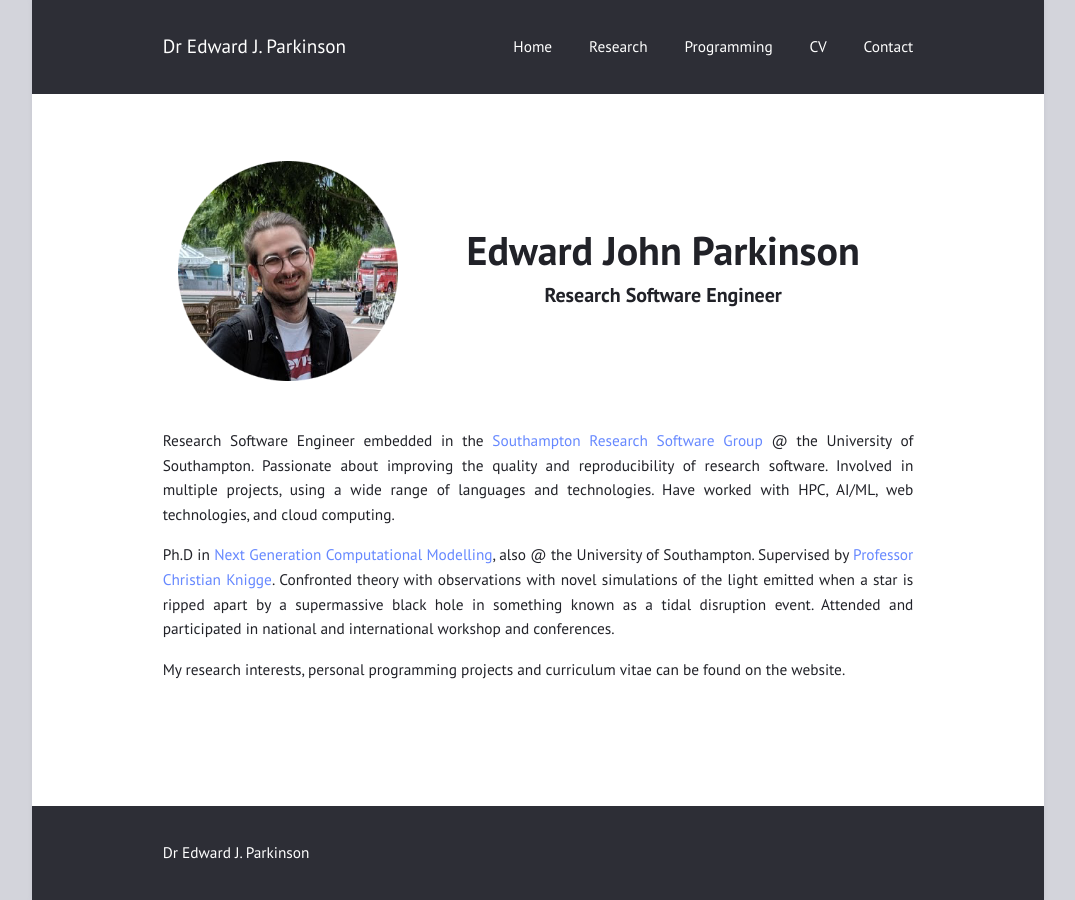
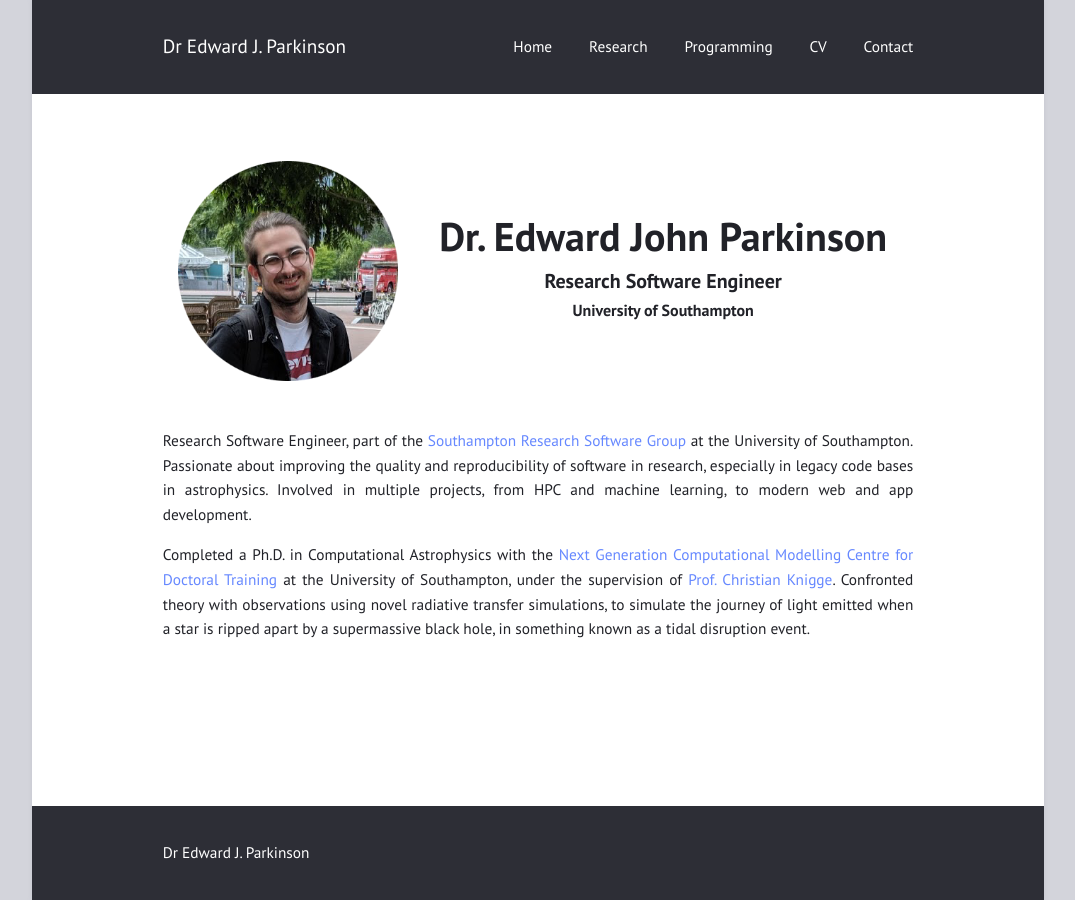
Before and after one commit to saultyevil/saultyevil.github.io, a Jekyll site: the page built from index.md, in a window 1280 px wide. Shown: the whole page, without its empty margins (102-1177 px from the left). Built offline with Jekyll 4.4.1, drawn with Linux system fonts in a browser that asks for light colours.

Commit message:
mostly text changes but fix some formatting issues

```diff
--- a/_includes/meta.html
+++ b/_includes/meta.html
@@ -1,5 +1,5 @@
 <header>
-    <h2>{{ include.post.title }}</h2>
+    <h3>{{ include.post.title }}</h3>
 
     {% if include.post.subtitle %}
       {{ include.post.subtitle }}
--- a/index.md
+++ b/index.md
@@ -11,29 +11,27 @@ layout: page
             <img src="img/me.png" alt="it's me" style="max-width: 100%; height: auto;" />
         </div>
         <div class="col align-self-center" align="center">
-            <h1>Edward John Parkinson</h1>
+            <h1>Dr. Edward John Parkinson</h1>
             <h5>Research Software Engineer</h5>
+            <h6>University of Southampton</h6>
         </div>
     </div>
 </div>
 <br />
 
-Research Software Engineer embedded in the [Southampton Research Software
-Group](https://rsgsoton.net/) @ the University of Southampton. Passionate about
-improving the quality and reproducibility of research software. Involved in
-multiple projects, using a wide range of languages and technologies. Have
-worked with HPC, AI/ML, web technologies, and cloud computing.
+Research Software Engineer, part of the [Southampton Research Software
+Group](https://rsgsoton.net/) at the University of Southampton. Passionate about
+improving the quality and reproducibility of software in research, especially
+in legacy code bases in astrophysics. Involved in multiple projects, from HPC
+and machine learning, to modern web and app development.
 
-Ph.D in [Next Generation Computational Modelling](https://www.ngcm.soton.ac.uk/),
-also @ the University of Southampton. Supervised by
-[Professor Christian Knigge](https://www.phys.soton.ac.uk/people/ck7).
-Confronted theory with observations with novel simulations of the light emitted
-when a star is ripped apart by a supermassive black hole in something known as a
-tidal disruption event. Attended and participated in national and international
-workshop and conferences.
-
-My research interests, personal programming projects and curriculum vitae can
-be found on the website.
+Completed a Ph.D. in Computational Astrophysics with the
+[Next Generation Computational Modelling Centre for Doctoral Training](https://www.ngcm.soton.ac.uk/)
+at the University of Southampton, under the supervision of
+[Prof. Christian Knigge](https://www.phys.soton.ac.uk/people/ck7).
+Confronted theory with observations using novel radiative transfer simulations,
+to simulate the journey of light emitted when a star is ripped apart by a
+supermassive black hole, in something known as a tidal disruption event.
 
 <!-- During my PhD, I had excellent opportunity to build my computational and
 communication skills, attending international workshops and conferences to
```
Also changed, not shown: _includes/cv_pandoc.html (+7 -3 lines), _posts/programming/2020-01-07-slashbot.md (+1 -1 lines), programming.md (+5 -5 lines), research.md (+19 -10 lines).
